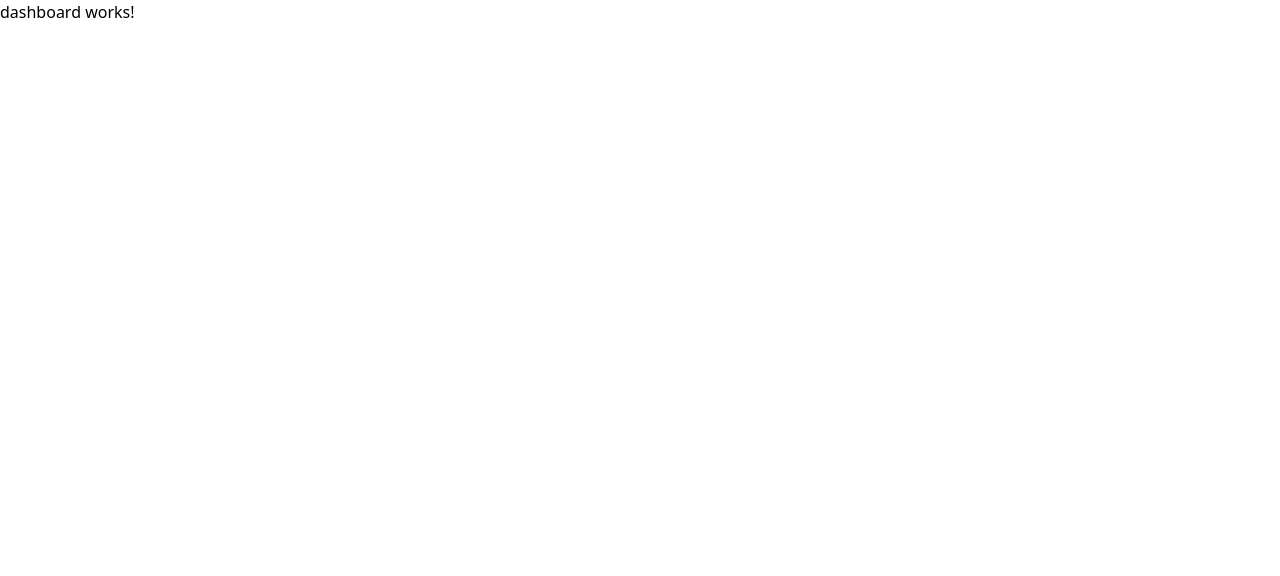
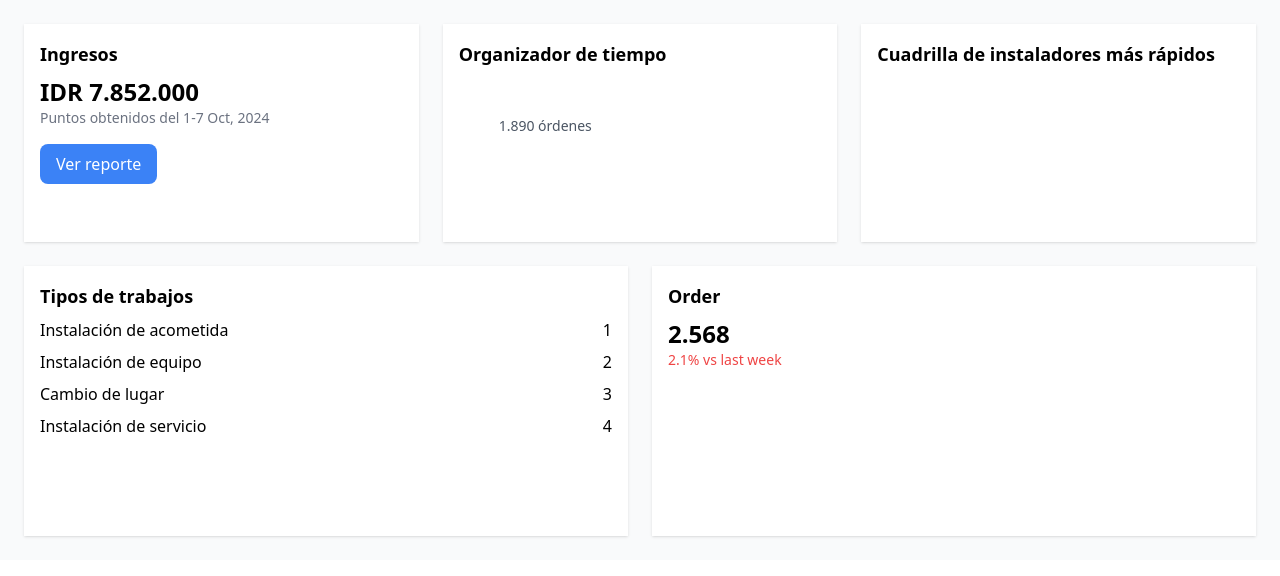
Before and after one commit to montsegv-2/FrontendEquipo1, an Angular app: page /dashboard in a window 1280 px wide. Shown: the top 576 px of the page. Built offline with nearby package versions, Linux system fonts and the light colour scheme.

Commit message:
Adding errors messages in login component

```diff
--- a/src/app/app.routes.ts
+++ b/src/app/app.routes.ts
@@ -3,7 +3,7 @@ import { DashboardComponent } from './dashboard/dashboard.component';
 import { LoginComponent } from './login/login.component';
 
 export const routes: Routes = [
-  { path: '', redirectTo: '/login', pathMatch: 'full' }, // Redirige la ruta vacía a 'home'
+  { path: '', redirectTo: '/dashboard', pathMatch: 'full' }, // Redirige la ruta vacía a 'home'
+  { path: 'dashboard', component: DashboardComponent }, // Ruta para el componente Dasboard
   { path: 'login', component: LoginComponent }, // Ruta para el componente Login
-  { path: 'dashboard', component: DashboardComponent }, // Ruta para el componente Dasboard
 ];
--- a/src/app/dashboard/dashboard.component.html
+++ b/src/app/dashboard/dashboard.component.html
@@ -1 +1,72 @@
-<p>dashboard works!</p>
+<!-- dashboard.component.html -->
+<section class="p-6 bg-gray-50">
+  <div class="grid grid-cols-1 md:grid-cols-3 gap-6">
+    <!-- Ingresos Card -->
+    <div class="bg-white shadow p-4">
+      <h3 class="text-lg font-semibold mb-2">Ingresos</h3>
+      <p class="text-2xl font-bold">IDR 7.852.000</p>
+      <p class="text-gray-500 text-sm">Puntos obtenidos del 1-7 Oct, 2024</p>
+      <button class="mt-4 bg-blue-500 text-white px-4 py-2 rounded-lg">
+        Ver reporte
+      </button>
+    </div>
+
+    <!-- Organizador de Tiempo -->
+    <div class="bg-white shadow p-4">
+      <h3 class="text-lg font-semibold mb-2">Organizador de tiempo</h3>
+      <div class="relative">
+        <!-- Aquí insertaríamos el gráfico de anillo -->
+        <canvas id="timeChart"></canvas>
+        <span class="absolute top-10 left-10 text-sm text-gray-600"
+          >1.890 órdenes</span
+        >
+      </div>
+    </div>
+
+    <!-- Rating de instaladores -->
+    <div class="bg-white shadow p-4">
+      <h3 class="text-lg font-semibold mb-2">
+        Cuadrilla de instaladores más rápidos
+      </h3>
+      <!-- Aquí insertaríamos el gráfico de burbujas -->
+      <div class="relative">
+        <canvas id="ratingChart"></canvas>
+      </div>
+    </div>
+  </div>
+
+  <div class="grid grid-cols-1 md:grid-cols-2 gap-6 mt-6">
+    <!-- Tipos de trabajos -->
+    <div class="bg-white shadow p-4">
+      <h3 class="text-lg font-semibold mb-2">Tipos de trabajos</h3>
+      <ul>
+        <li class="flex justify-between mb-2">
+          <span>Instalación de acometida</span>
+          <span>1</span>
+        </li>
+        <li class="flex justify-between mb-2">
+          <span>Instalación de equipo</span>
+          <span>2</span>
+        </li>
+        <li class="flex justify-between mb-2">
+          <span>Cambio de lugar</span>
+          <span>3</span>
+        </li>
+        <li class="flex justify-between mb-2">
+          <span>Instalación de servicio</span>
+          <span>4</span>
+        </li>
+      </ul>
+    </div>
+
+    <!-- Ordenes -->
+    <div class="bg-white shadow p-4">
+      <h3 class="text-lg font-semibold mb-2">Order</h3>
+      <p class="text-2xl font-bold">2.568</p>
+      <p class="text-red-500 text-sm">2.1% vs last week</p>
+      <div class="relative">
+        <canvas id="orderChart"></canvas>
+      </div>
+    </div>
+  </div>
+</section>
--- a/src/app/login/login.component.html
+++ b/src/app/login/login.component.html
@@ -4,7 +4,6 @@
 >
   <div class="absolute inset-0 bg-blue-700 bg-opacity-40"></div>
   <!-- Capa de color con opacidad -->
-
   <div
     class="relative w-full max-w-lg p-10 space-y-8 bg-blue-600 bg-opacity-90 rounded-lg shadow-lg z-10"
   >
@@ -14,22 +13,33 @@
         Ingresa tus credenciales
       </h2>
     </div>
-    <form class="space-y-6">
-      <div>
-        <label for="email" class="block text-lg font-medium text-white"
+    <form class="space-y-6" (ngSubmit)="onSubmit()" #loginForm="ngForm">
+      <div class="space-y-1">
+        <label for="name" class="block text-lg font-medium text-white"
           >Usuario</label
         >
         <input
-          id="email"
-          name="email"
-          type="email"
-          autocomplete="email"
+          id="name"
+          name="name"
+          type="text"
+          autocomplete="username"
           required
-          class="mt-2 block w-full px-4 py-3 border border-gray-300 rounded-lg shadow-sm placeholder-gray-400 focus:outline-none focus:ring-indigo-500 focus:border-indigo-500 text-base"
+          [(ngModel)]="username"
+          #nameInput="ngModel"
+          class="mt-1 block w-full px-4 py-3 border border-gray-300 rounded-lg shadow-sm placeholder-gray-400 focus:outline-none focus:ring-indigo-500 focus:border-indigo-500 text-base"
           placeholder="usuario@megacable.mx"
         />
+        <div class="h-1">
+          <!-- Espacio reservado para el mensaje de error -->
+          <p
+            *ngIf="nameInput.invalid && (nameInput.dirty || nameInput.touched)"
+            class="text-red-500 text-md font-bold"
+          >
+            Por favor, ingrese su nombre de usuario.
+          </p>
+        </div>
       </div>
-      <div>
+      <div class="space-y-2">
         <label for="password" class="block text-lg font-medium text-white"
           >Contraseña</label
         >
@@ -39,21 +49,42 @@
           type="password"
           autocomplete="current-password"
           required
-          class="mt-2 block w-full px-4 py-3 border border-gray-300 rounded-lg shadow-sm placeholder-gray-400 focus:outline-none focus:ring-indigo-500 focus:border-indigo-500 text-base"
+          [(ngModel)]="password"
+          #passwordInput="ngModel"
+          class="mt-1 block w-full px-4 py-3 border border-gray-300 rounded-lg shadow-sm placeholder-gray-400 focus:outline-none focus:ring-indigo-500 focus:border-indigo-500 text-base"
           placeholder="Contraseña"
+          minlength="6"
         />
+        <div class="h-5">
+          <!-- Espacio reservado para el mensaje de error -->
+          <p
+            *ngIf="
+              passwordInput.invalid &&
+              (passwordInput.dirty || passwordInput.touched)
+            "
+            class="text-red-500 text-md font-bold"
+          >
+            <span *ngIf="passwordInput.errors?.['required']"
+              >Por favor, ingrese su contraseña.</span
+            >
+            <span *ngIf="passwordInput.errors?.['minlength']"
+              >La contraseña debe tener al menos 6 caracteres.</span
+            >
+          </p>
+        </div>
       </div>
       <div>
         <button
           type="submit"
-          class="w-full py-3 px-4 bg-orange-500 hover:bg-orange-600 text-white font-bold text-lg rounded-lg shadow-md focus:outline-none focus:ring-2 focus:ring-offset-2 focus:ring-orange-500"
+          [disabled]="loginForm.invalid"
+          class="w-full py-3 px-4 bg-orange-500 hover:bg-orange-600 text-white font-bold text-lg rounded-lg shadow-md focus:outline-none focus:ring-2 focus:ring-offset-2 focus:ring-orange-500 disabled:opacity-80 disabled:cursor-not-allowed"
         >
-          LOGIN
+          INICIAR SESIÓN
         </button>
       </div>
     </form>
     <div class="flex justify-end">
-      <a href="#" class="text-lg text-white hover:underline"
+      <a href="#" class="text-lg font-medium text-white"
         >¿Olvidaste la contraseña?</a
       >
     </div>
--- a/src/app/login/login.component.ts
+++ b/src/app/login/login.component.ts
@@ -1,12 +1,26 @@
+import { CommonModule } from '@angular/common';
 import { Component } from '@angular/core';
+import { FormsModule } from '@angular/forms';
+import { Router } from '@angular/router';
 
 @Component({
   selector: 'app-login',
   standalone: true,
-  imports: [],
+  imports: [CommonModule, FormsModule],
   templateUrl: './login.component.html',
-  styleUrl: './login.component.css'
+  styleUrls: ['./login.component.css'],
 })
 export class LoginComponent {
+  username: string = '';
+  password: string = '';
 
+  constructor(private router: Router) {}
+
+  onSubmit() {
+    if (this.username && this.password && this.password.length > 5) {
+      this.router.navigate(['/dashboard']);
+    } else {
+      console.error('Por favor, complete todos los campos correctamente.');
+    }
+  }
 }
```
